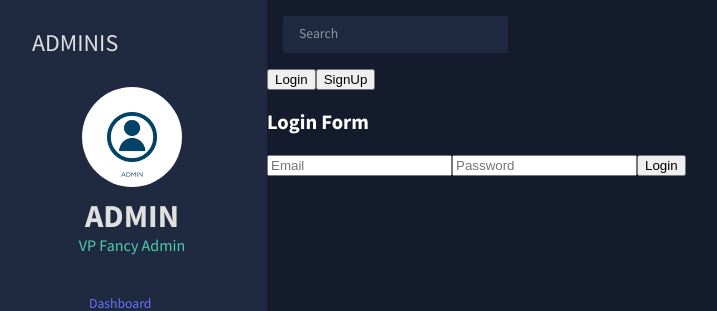
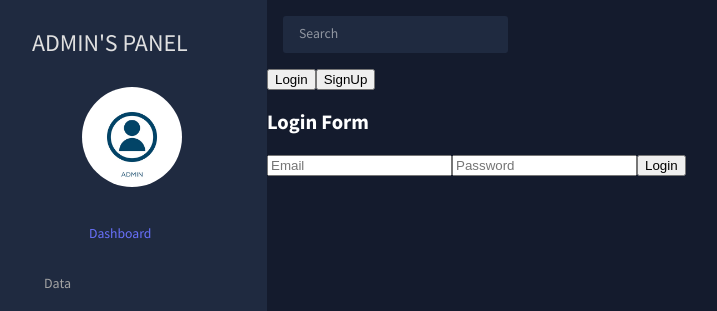
Before and after one commit to Achin-Agarwal/Zidio, a React (Create React App) app in the folder frontend/: page / in a window 1280 px wide. Shown: the top 311 px of the page, without its empty margins (3-720 px from the left). Built offline with nearby package versions, Linux system fonts and the light colour scheme; some icons are missing; what chartjs-chart-geo would draw is missing.

Commit message:
Refactor AuthForm and Sidebar components; add new dependencies and remove unused url.js

```diff
--- a/frontend/src/AuthForm.js
+++ b/frontend/src/AuthForm.js
@@ -22,11 +22,12 @@ export default function AuthForm() {
       console.log("Login response:", response.data);
       const token = response.data.token;
       localStorage.setItem("token", token);
+      localStorage.setItem("user", JSON.stringify(response.data.user.name));
       if (token) {
         if (response.data.user.role === "admin") {
-          navigate("/admindashboard");
+          navigate("/dashboard", { state: { user: response.data.user } });
         } else {
-          navigate("/userdashboard");
+          navigate("/dashboard", { state: { user: response.data.user } });
         }
       } else {
         navigate("/");
--- a/frontend/src/scenes/global/Sidebar.jsx
+++ b/frontend/src/scenes/global/Sidebar.jsx
@@ -1,4 +1,4 @@
-import { useState } from "react";
+import { useEffect, useState } from "react";
 import { ProSidebar, Menu, MenuItem } from "react-pro-sidebar";
 import { Box, IconButton, Typography, useTheme } from "@mui/material";
 import { Link } from "react-router-dom";
@@ -40,6 +40,14 @@ const Sidebar = () => {
   const colors = tokens(theme.palette.mode);
   const [isCollapsed, setIsCollapsed] = useState(false);
   const [selected, setSelected] = useState("Dashboard");
+  const [getName, setGetName] = useState("");
+
+  useEffect(() => {
+    const user = JSON.parse(localStorage.getItem("user"));
+    if (user) {
+      setGetName(user.name);
+    }
+  }, []);
 
   return (
     <Box
@@ -80,7 +88,7 @@ const Sidebar = () => {
                 ml="15px"
               >
                 <Typography variant="h3" color={colors.grey[100]}>
-                  ADMINIS
+                  ADMIN'S PANEL
                 </Typography>
                 <IconButton onClick={() => setIsCollapsed(!isCollapsed)}>
                   <MenuOutlinedIcon />
@@ -107,10 +115,7 @@ const Sidebar = () => {
                   fontWeight="bold"
                   sx={{ m: "10px 0 0 0" }}
                 >
-                  ADMIN
-                </Typography>
-                <Typography variant="h5" color={colors.greenAccent[500]}>
-                  VP Fancy Admin
+                  {getName}
                 </Typography>
               </Box>
             </Box>
@@ -119,7 +124,7 @@ const Sidebar = () => {
           <Box paddingLeft={isCollapsed ? undefined : "10%"}>
             <Item
               title="Dashboard"
-              to="/"
+              to="/dashboard"
               icon={<HomeOutlinedIcon />}
               selected={selected}
               setSelected={setSelected}
--- /dev/null
+++ b/frontend/src/url.js
@@ -0,0 +1 @@
+export const url = "http://localhost:5000/";
```
Also changed, not shown: frontend/package.json (+7 -0 lines), 1 other file (tests, documents, lock files or other folders).
